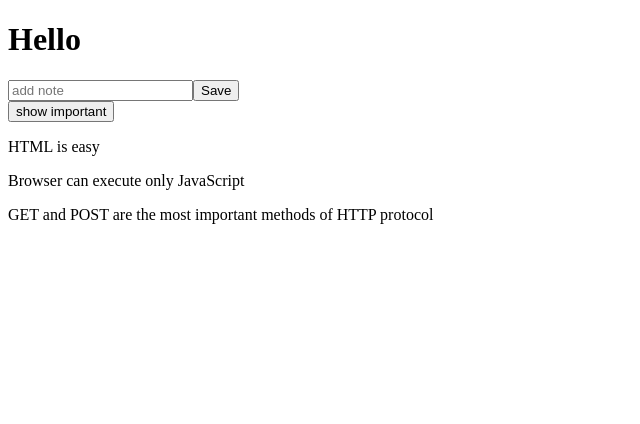
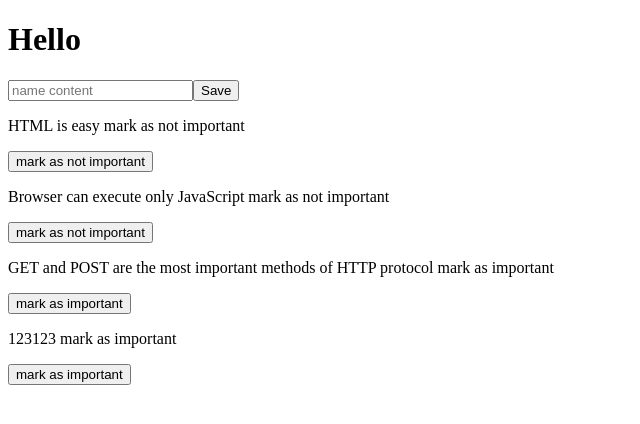
Before and after one commit to thomasMinh1995/my-fullstackOpen-exercises, a React (Vite) app: page / in a window 1280 px wide. Shown: the top 424 px of the page, without its empty margins (0-640 px from the left). Built offline with nearby package versions, Linux system fonts and the light colour scheme; data requests are answered from the project's data file.

Commit message:
Sep-06-2024: add function toggle importance and add note

```diff
--- a/src/Part02Learning.jsx
+++ b/src/Part02Learning.jsx
@@ -1,66 +1,146 @@
-import React, { useState } from "react";
+// import React, { useState } from "react";
 
-const Note = (prop) => {
-  return <p>{prop.content}</p>;
+// const Note = (prop) => {
+//   return <p>{prop.content}</p>;
+// };
+
+// export default function Part02Learning() {
+//   // Filtering Displayed Elements
+//   const [notes, setNotes] = useState([
+//     {
+//       id: 1,
+//       content: "HTML is easy",
+//       important: true,
+//     },
+//     {
+//       id: 2,
+//       content: "Browser can execute only JavaScript",
+//       important: false,
+//     },
+//     {
+//       id: 3,
+//       content: "GET and POST are the most important methods of HTTP protocol",
+//       important: true,
+//     },
+//   ]);
+
+//   const [newNote, setNewNote] = useState();
+
+//   const [showAll, setShowAll] = useState(true);
+
+//   const noteToShow = showAll ? notes : notes.filter(note => note.important === true)
+
+//   const handleSubmit = (event) => {
+//     event.preventDefault()
+//     const noteObj = {
+//       content: newNote,
+//       important: Math.random() < 0.5,
+//       id: String(notes.length + 1),
+//     }
+//     setNotes(notes.concat(noteObj));
+//     setNewNote('')
+//   }
+
+//   const handleChangeNewNote = (event) => {
+//     setNewNote(event.target.value)
+//     console.log('note new', newNote);
+//   }
+
+//   return (
+//     <div>
+//       <form onSubmit={handleSubmit}>
+//         <input type="text" placeholder="add note" value={newNote} onChange={handleChangeNewNote}/>
+//         <button>Save</button>
+//       </form>
+//       <div>
+//         <button onClick={() => setShowAll(!showAll)}>
+//           show {showAll ? 'important' : 'all'}
+//         </button>
+//       </div>
+//       {noteToShow.map((note) => (
+//         // <p key={note.id}>{note.content}</p>
+//         <Note key={note.id} content={note.content} />
+//       ))}
+//     </div>
+//   );
+// }
+
+import axios from "axios";
+import React from "react";
+import { useEffect } from "react";
+import { useState } from "react";
+
+const Note = ({ noteItem, toggleImportance }) => {
+  const labelImportance = noteItem.important
+    ? "mark as not important"
+    : "mark as important";
+  return (
+    <>
+      <p key={noteItem.id}>
+        {noteItem.content} {labelImportance}
+      </p>
+      <button onClick={toggleImportance}>{labelImportance}</button>
+    </>
+  );
 };
 
 export default function Part02Learning() {
-  // Filtering Displayed Elements
-  const [notes, setNotes] = useState([
-    {
-      id: 1,
-      content: "HTML is easy",
-      important: true,
-    },
-    {
-      id: 2,
-      content: "Browser can execute only JavaScript",
-      important: false,
-    },
-    {
-      id: 3,
-      content: "GET and POST are the most important methods of HTTP protocol",
-      important: true,
-    },
-  ]);
+  const [notes, setNotes] = useState([]);
+  const [newNote, setNewNote] = useState("");
 
-  const [newNote, setNewNote] = useState();
+  useEffect(() => {
+    axios.get("http://localhost:3001/notes").then((response) => {
+      setNotes(response.data);
+    });
+  }, []);
 
-  const [showAll, setShowAll] = useState(true);
+  const handleContentChange = (event) => {
+    event.preventDefault();
+    setNewNote(event.target.value);
+  };
 
-  const noteToShow = showAll ? notes : notes.filter(note => note.important === true)
+  const handleAddNote = (event) => {
+    event.preventDefault();
+    const noteObject = {
+      id: notes.length + 1,
+      content: newNote,
+    };
 
-  const handleSubmit = (event) => {
-    event.preventDefault()
-    const noteObj = {
-      content: newNote,
-      important: Math.random() < 0.5,
-      id: String(notes.length + 1),
+    axios.post("http://localhost:3001/notes", noteObject).then((response) => {
+      const data = response.data;
+      setNewNote(notes.concat(data));
+      setNotes("");
+    });
+  };
+
+  const toggleImportance = (id) => {
+    // console.log('event', event)
+    const url = `http://localhost:3001/notes/${id}`;
+    const note = notes.find(n => n.id === id);
+    const noteChange = {
+      ...note,
+      important: !note.important,
     }
-    setNotes(notes.concat(noteObj));
-    setNewNote('')
-  }
-
-  const handleChangeNewNote = (event) => {
-    setNewNote(event.target.value)
-    console.log('note new', newNote);
+    axios.put(url, noteChange).then(response => {
+      setNotes(notes.map(note => note.id !== id ? note : response.data))
+    })
   }
 
   return (
-    <div>
-      <form onSubmit={handleSubmit}>
-        <input type="text" placeholder="add note" value={newNote} onChange={handleChangeNewNote}/>
-        <button>Save</button>
-      </form>
+    <>
       <div>
-        <button onClick={() => setShowAll(!showAll)}>
-          show {showAll ? 'important' : 'all'}
-        </button>
+        <form onSubmit={handleAddNote}>
+          <input
+            type="text"
+            placeholder="name content"
+            onChange={handleContentChange}
+          />
+          <button>Save</button>
+        </form>
+        {notes.map((item) => (
+          <Note noteItem={item} key={item.id} toggleImportance={() => toggleImportance(item.id)}/>
+        ))}
       </div>
-      {noteToShow.map((note) => (
-        // <p key={note.id}>{note.content}</p>
-        <Note key={note.id} content={note.content} />
-      ))}
-    </div>
+    </>
   );
 }
```
